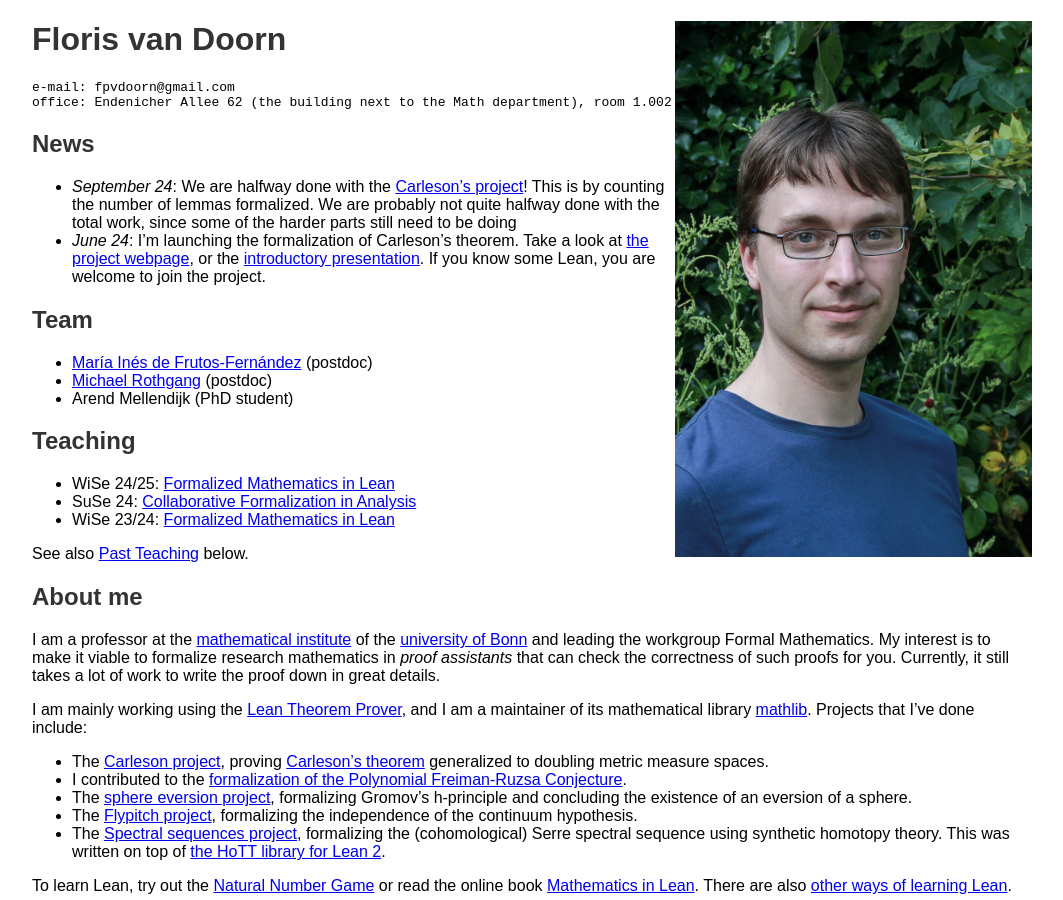
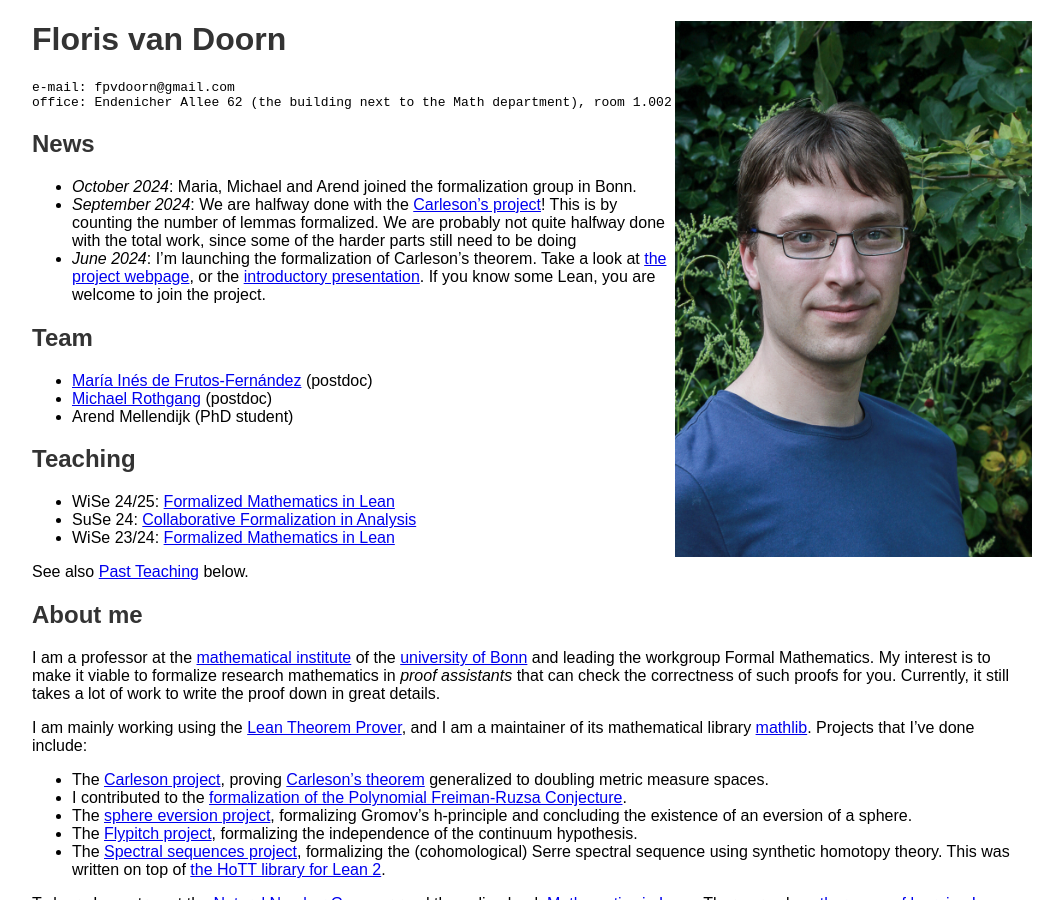
Before and after one commit to fpvandoorn/fpvandoorn.github.io, a Jekyll site: the page built from index.md, in a window 1280 px wide and 900 px high. Shown: the whole window, without its empty margins (108-1171 px from the left). Built offline with Jekyll 4.4.1, drawn with Linux system fonts in a browser that asks for light colours; our own code applies the rules of GitHub Pages for plain Markdown files.

Commit message:
add news and recording

```diff
--- a/index.md
+++ b/index.md
@@ -18,9 +18,10 @@ Germany
 
 ## News
 
-* *September 24*: We are halfway done with the [Carleson's project](http://florisvandoorn.com/carleson/)! This is by counting the number of lemmas formalized. We are probably not quite halfway done with the total work, since some of the harder parts still need to be doing
+* *October 2024*: Maria, Michael and Arend joined the formalization group in Bonn.
+* *September 2024*: We are halfway done with the [Carleson's project](http://florisvandoorn.com/carleson/)! This is by counting the number of lemmas formalized. We are probably not quite halfway done with the total work, since some of the harder parts still need to be doing
 <!-- (on the other hand, some preliminaries not in the blueprint are not counted towards our progress.) -->
-* *June 24*: I'm launching the formalization of Carleson's theorem. Take a look at [the project webpage](http://florisvandoorn.com/carleson/), or the [introductory presentation](https://www.youtube.com/watch?v=PNaOSAPtvv0). If you know some Lean, you are welcome to join the project.
+* *June 2024*: I'm launching the formalization of Carleson's theorem. Take a look at [the project webpage](http://florisvandoorn.com/carleson/), or the [introductory presentation](https://www.youtube.com/watch?v=PNaOSAPtvv0). If you know some Lean, you are welcome to join the project.
 <!-- * *Summer 24*: I'm teaching a seminar Collaborative Formalization in Analysis ([pdf](/files/seminar24notes.pdf), [repository](https://github.com/fpvandoorn/BonnAnalysis/)) -->
 <!-- * *January 2024*: I will be giving a [Lean tutorial in Rome](https://www.mat.uniroma2.it/butterley/formalisation/). -->
 <!-- * *November 2023*: I offered a [postdoc position](/postdoc)! -->
```
Also changed, not shown: other parts of index.md (+1 -2 lines).
